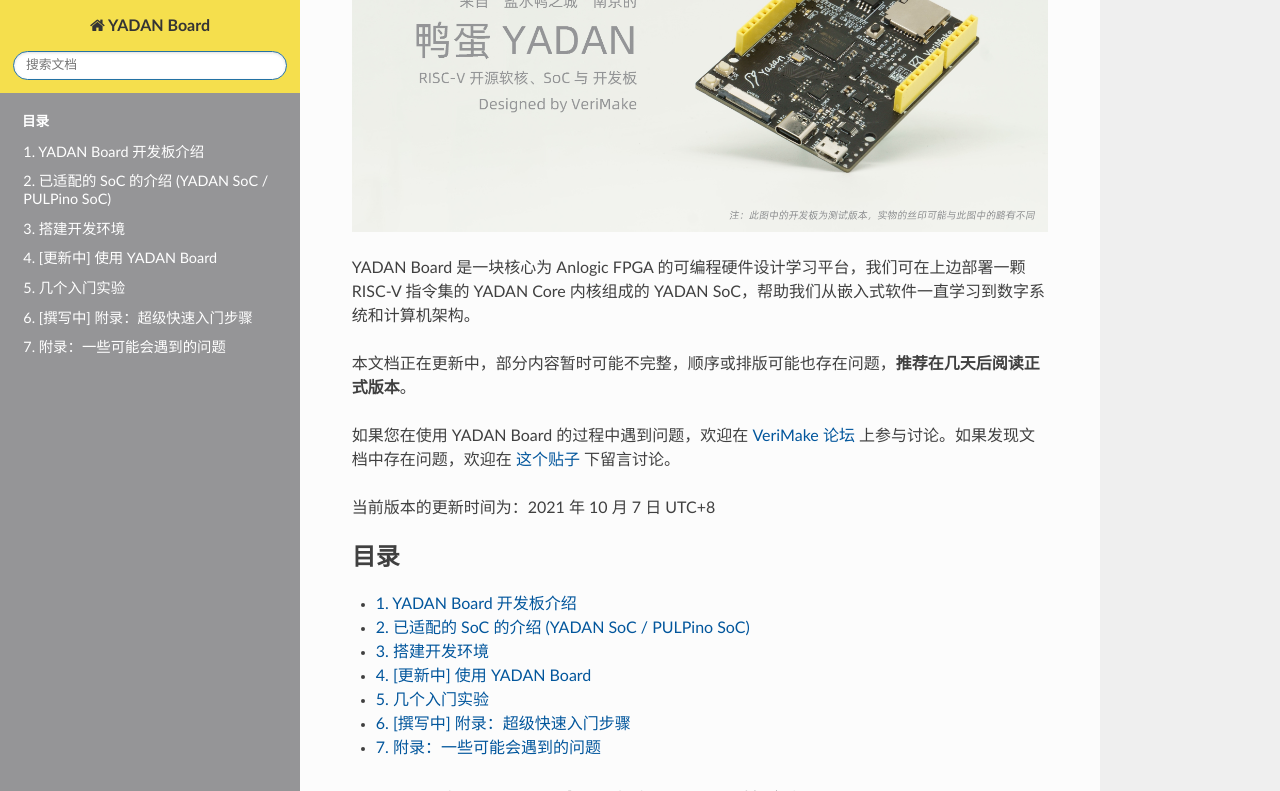
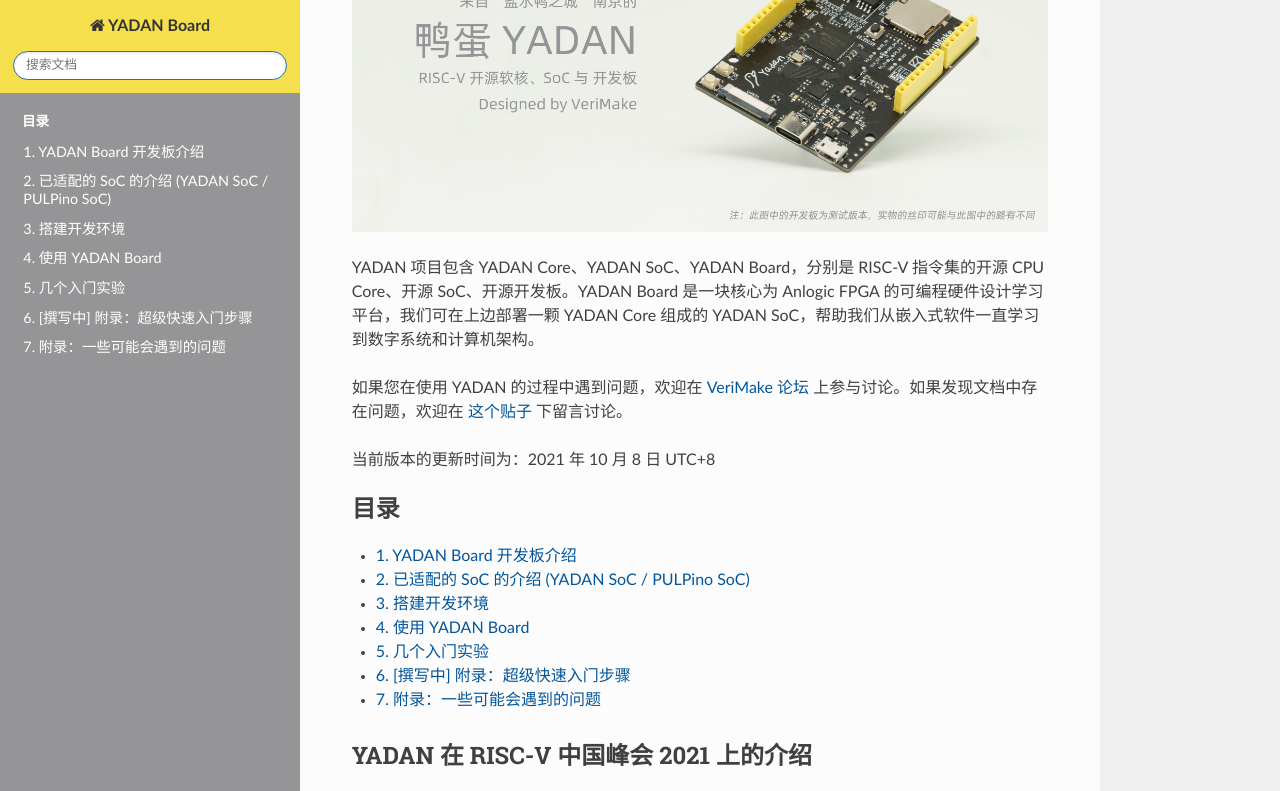
Before and after one commit to CSY-tvgo/YADAN-Docs, a Sphinx documentation site: the page built from docs/source/index.rst, in a window 1280 px wide and 900 px high, scrolled down 345 px, cut to the strip 0-791 px from the top of the window. Built offline with Sphinx 7.4.7 and the Read the Docs theme 2.0.0, drawn with Linux system fonts in a browser that asks for light colours.

Commit message:
update chap4.3.5, README.md, index.rst

```diff
--- a/docs/source/index.rst
+++ b/docs/source/index.rst
@@ -5,13 +5,11 @@
 
 .. image:: YADAN_Board/imgs/img_00_01.jpg
 
-YADAN Board 是一块核心为 Anlogic FPGA 的可编程硬件设计学习平台，我们可在上边部署一颗 RISC-V 指令集的 YADAN Core 内核组成的 YADAN SoC，帮助我们从嵌入式软件一直学习到数字系统和计算机架构。
+YADAN 项目包含 YADAN Core、YADAN SoC、YADAN Board，分别是 RISC-V 指令集的开源 CPU Core、开源 SoC、开源开发板。YADAN Board 是一块核心为 Anlogic FPGA 的可编程硬件设计学习平台，我们可在上边部署一颗 YADAN Core 组成的 YADAN SoC，帮助我们从嵌入式软件一直学习到数字系统和计算机架构。
 
-本文档正在更新中，部分内容暂时可能不完整，顺序或排版可能也存在问题，**推荐在几天后阅读正式版本**。
+如果您在使用 YADAN 的过程中遇到问题，欢迎在 `VeriMake 论坛 <https://www.verimake.com/>`_ 上参与讨论。如果发现文档中存在问题，欢迎在 `这个贴子 <https://verimake.com/topics/269/>`_ 下留言讨论。
 
-如果您在使用 YADAN Board 的过程中遇到问题，欢迎在 `VeriMake 论坛 <https://www.verimake.com/>`_ 上参与讨论。如果发现文档中存在问题，欢迎在 `这个贴子 <https://verimake.com/topics/269/>`_ 下留言讨论。
-
-当前版本的更新时间为：2021 年 10 月 7 日 UTC+8
+当前版本的更新时间为：2021 年 10 月 8 日 UTC+8
 
 .. toctree::
    :numbered:
@@ -21,7 +19,7 @@
    YADAN Board 开发板介绍 <YADAN_Board/chap1.md>
    已适配的 SoC 的介绍 (YADAN SoC / PULPino SoC)<YADAN_Board/chap2.md>
    搭建开发环境 <YADAN_Board/chap3.md>
-   [更新中] 使用 YADAN Board <YADAN_Board/chap4.md>
+   使用 YADAN Board <YADAN_Board/chap4.md>
    几个入门实验 <YADAN_Board/chap5.md>
 
    [撰写中] 附录：超级快速入门步骤 <YADAN_Board/chap6.md>
```
Also changed, not shown: README.md (+21 -4 lines), docs/source/YADAN_Board/chap4.md (+65 -7 lines), docs/source/YADAN_Board/imgs/img_04_29.png, docs/source/YADAN_Board/imgs/img_04_30.png, docs/source/YADAN_Board/imgs/img_04_31.png.
